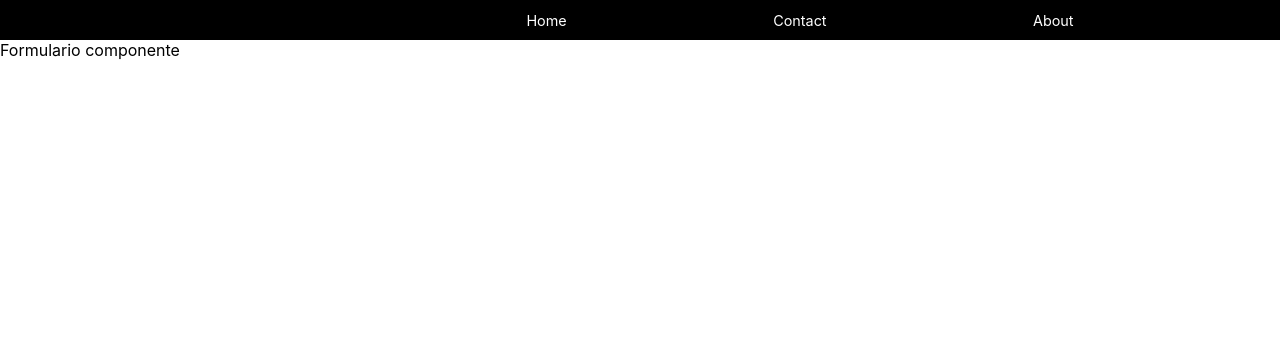
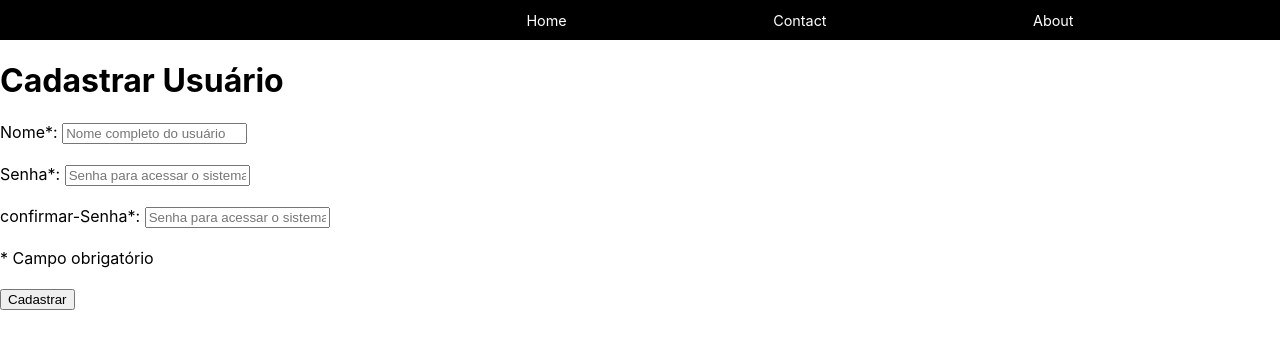
Before and after one commit to Silva-Leo/EloGroup-Desafio, a React (Vite) app: page / in a window 1280 px wide. Shown: the top 348 px of the page. Built offline with nearby package versions, Linux system fonts and the light colour scheme.

Commit message:
FEAT: add componente Form em page CreateLogin

```diff
--- a/src/pages/CreateLogin.jsx
+++ b/src/pages/CreateLogin.jsx
@@ -1,9 +1,11 @@
 import React from 'react';
+
+import Form from '../components/Form';
 
 export default function CreateLogin(){
     return(
         <>
-        Formulario componente
+        <Form/>
         </>
     )
 }
```
